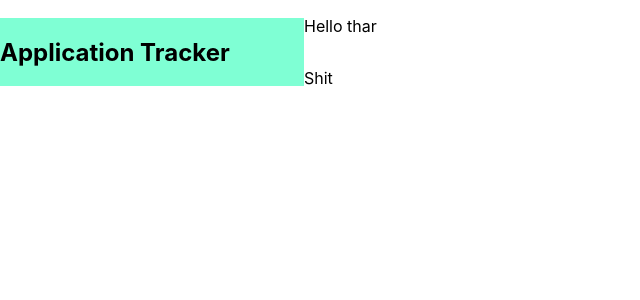
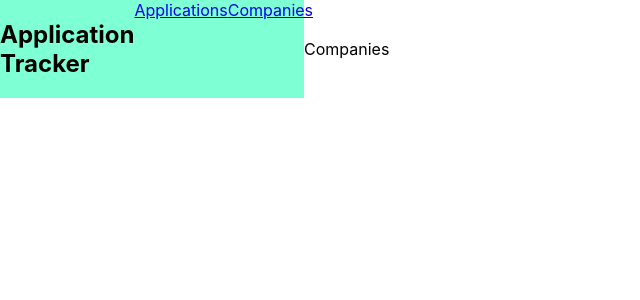
Before and after one commit to ajesk/app_tracker, a React (Create React App) app in the folder ui/: page /companies in a window 1280 px wide. Shown: the top 300 px of the page, without its empty margins (0-640 px from the left). Built offline with nearby package versions, Linux system fonts and the light colour scheme.

Commit message:
chore: router working

```diff
--- /dev/null
+++ b/ui/src/Content/Applications/Applications.jsx
@@ -0,0 +1,5 @@
+import { Text } from "@chakra-ui/react";
+
+const Applications = () => <Text>Hello</Text>;
+
+export default Applications;
--- /dev/null
+++ b/ui/src/Content/Companies/Companies.jsx
@@ -0,0 +1,5 @@
+import { Text } from "@chakra-ui/react";
+
+const Companies = () => 'Companies';
+
+export default Companies;
--- a/ui/src/Content/Content.jsx
+++ b/ui/src/Content/Content.jsx
@@ -1,11 +1,16 @@
 import { Flex, Text } from "@chakra-ui/react"
+import { Route, Routes } from "react-router-dom";
+import Applications from './Applications/Applications'
+import Companies from './Companies/Companies'
 
 const Content = () => {
 
     return (
         <Flex direction="column">
-            <Text>Hello thar </Text>
-            <Text>Shit</Text>
+            <Routes>
+                <Route path="/" exact element={<Applications />} />
+                <Route path="/companies" element={<Companies />} />
+            </Routes>
         </Flex>
     );
 }
--- a/ui/src/NavBar/NavBar.jsx
+++ b/ui/src/NavBar/NavBar.jsx
@@ -1,4 +1,5 @@
 import { Flex, Heading } from "@chakra-ui/react"
+import { Link } from "react-router-dom"
 
 const NavBar = () => {
     return (
@@ -6,6 +7,8 @@ const NavBar = () => {
             <Heading marginLeft="0em">
                 Application Tracker
             </Heading>
+            <Link to="/">Applications</Link>
+            <Link to="/companies">Companies</Link>
         </Flex>
     )
 }
--- a/ui/src/index.js
+++ b/ui/src/index.js
@@ -3,11 +3,14 @@ import ReactDOM from 'react-dom/client';
 import './index.css';
 import App from './App';
 import reportWebVitals from './reportWebVitals';
+import { BrowserRouter as Router } from 'react-router-dom';
 
 const root = ReactDOM.createRoot(document.getElementById('root'));
 root.render(
   <React.StrictMode>
-    <App />
+    <Router>
+      <App />
+    </Router>
   </React.StrictMode>
 );
 
```
Also changed, not shown: ui/src/App.js (+5 -4 lines).
